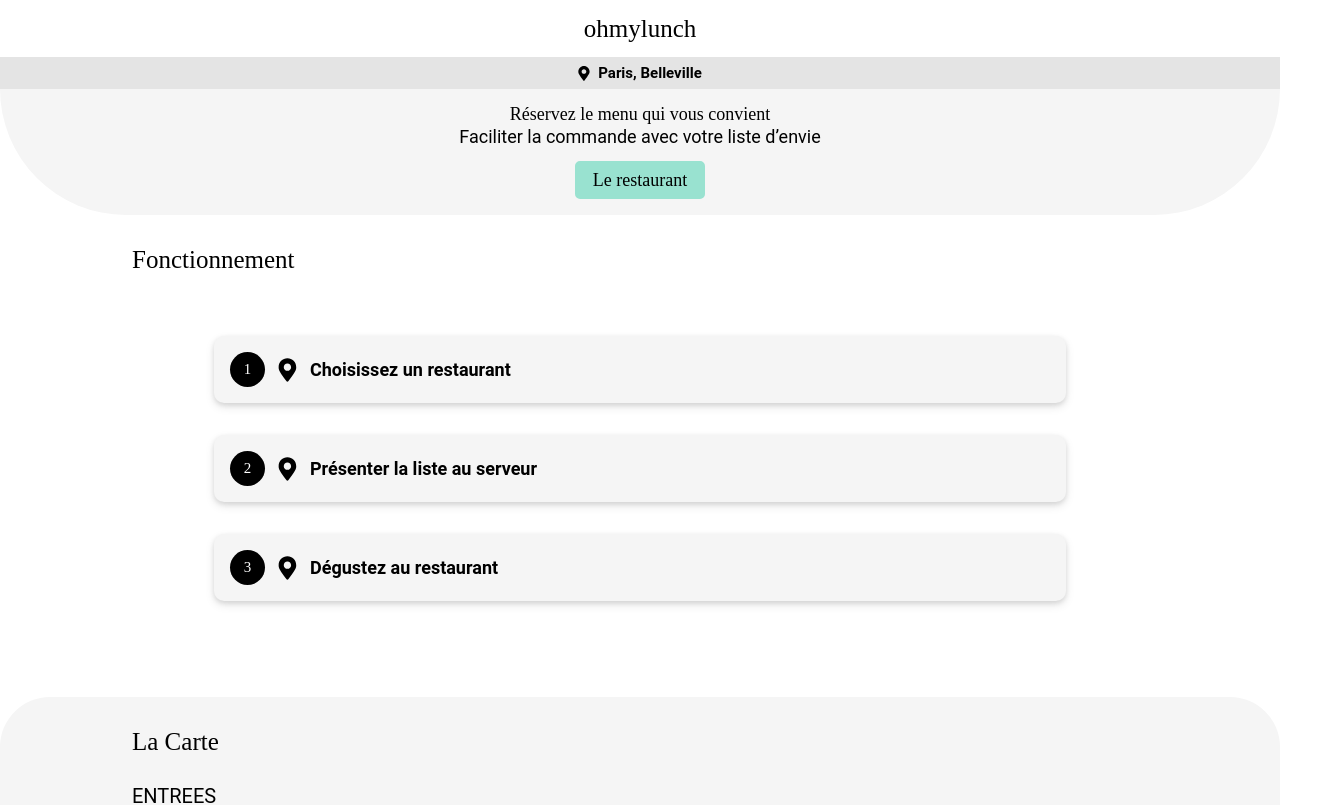
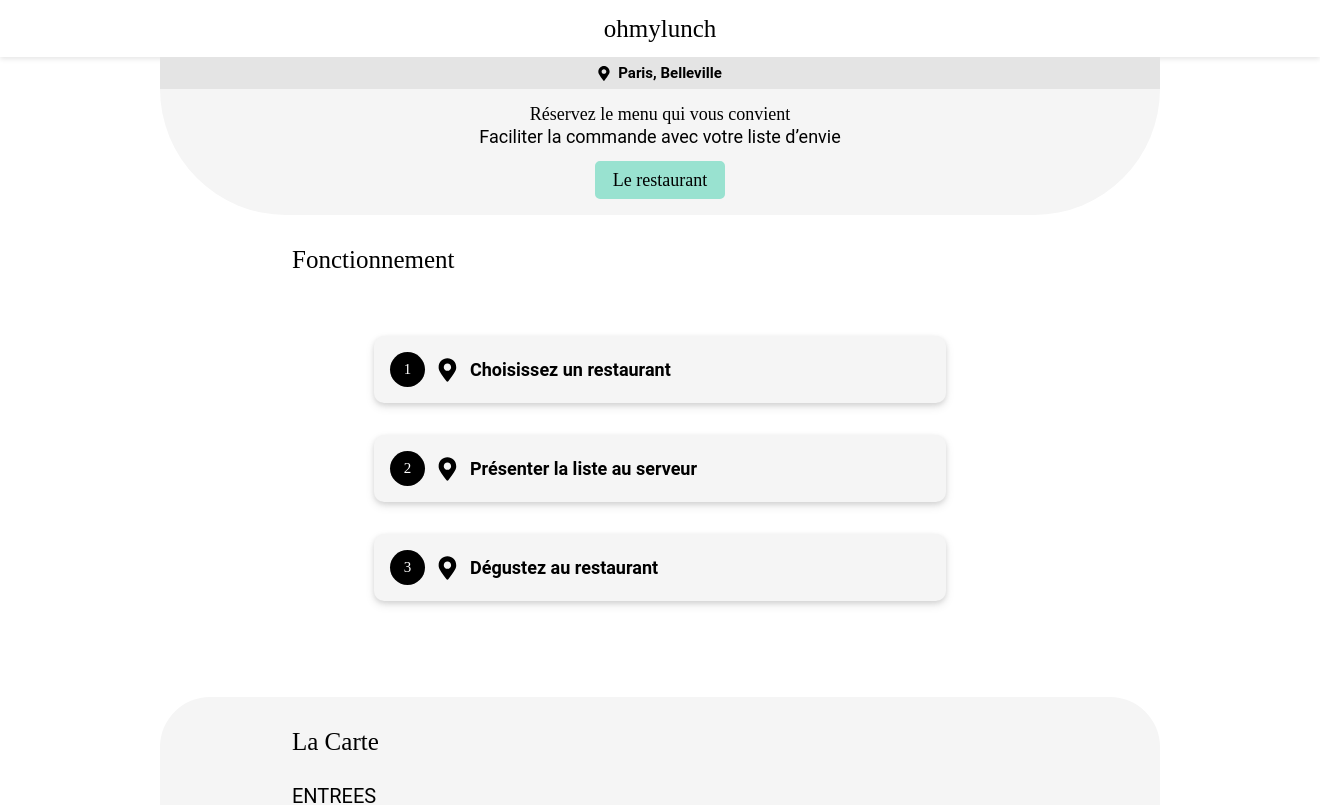
Before and after one commit to julien382/ohmylunch, a React (Vite) app: page / in a window 1280 px wide. Shown: the top 805 px of the page, 1320 px wide, since content can reach past the window. Built offline with nearby package versions, Linux system fonts and the light colour scheme; a web font is replaced by a local one.

Commit message:
add margin desktop

```diff
--- a/src/styles/index.scss
+++ b/src/styles/index.scss
@@ -15,8 +15,14 @@
 
 body {
   margin: 0;
-  min-width: 320px;
+  min-width: 1320px;
   min-height: 100vh;
+}
+
+main {
+  margin: 0 auto;
+  width: 100%;
+  max-width: 1000px;
 }
 
 $primary-white-color: #ffffff;
```
Also changed, not shown: 8 other files (tests, documents, lock files or other folders).
